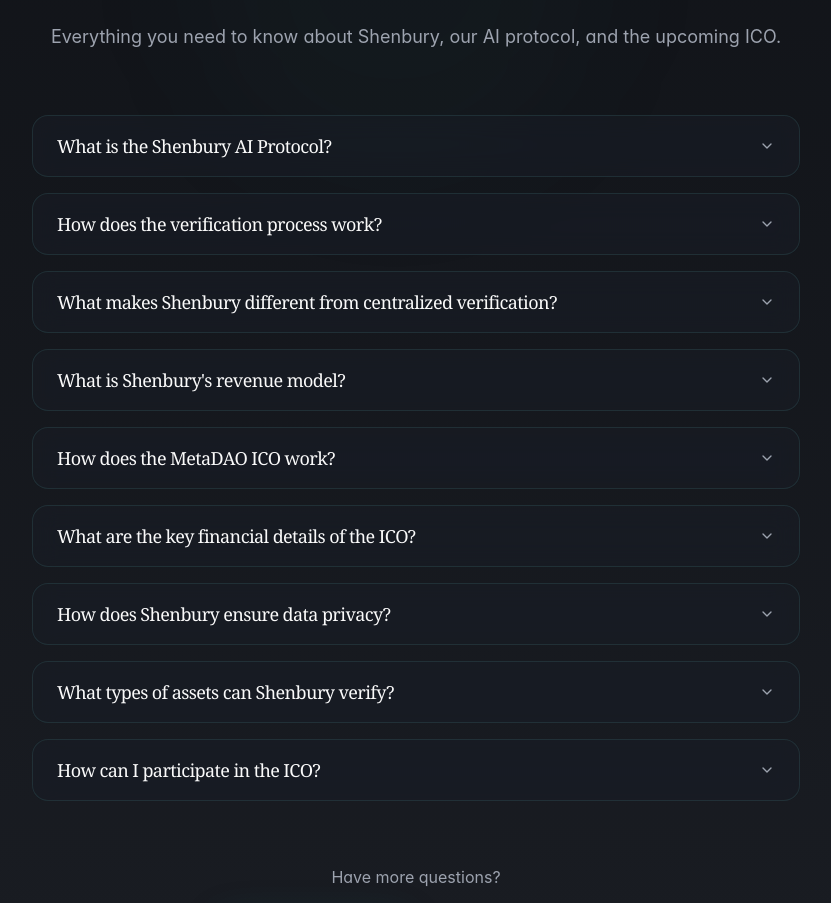
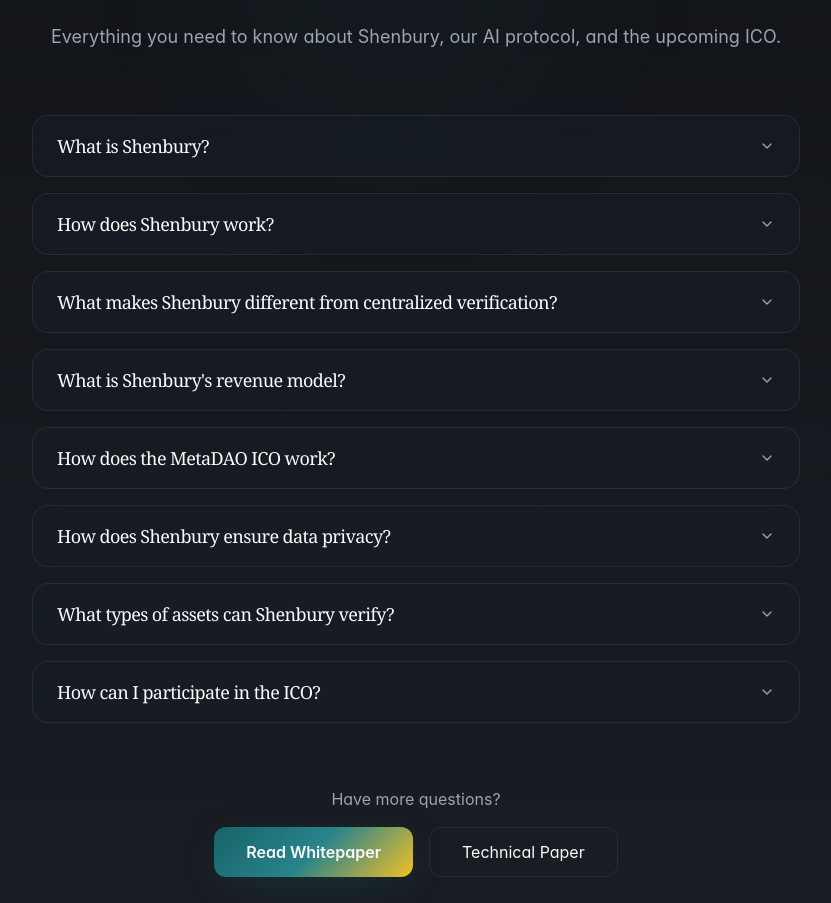
Before and after one commit to jnodes/shby, a React (Create React App) app in the folder frontend/: page / in a window 1280 px wide. Shown: the part 8823-9726 px from the top of the page, without its empty margins (224-1055 px from the left). Built offline with nearby package versions, Linux system fonts and the light colour scheme.

Commit message:
Merge redundant ICO FAQ questions into single comprehensive entry

```diff
--- a/frontend/src/components/FAQ.jsx
+++ b/frontend/src/components/FAQ.jsx
@@ -11,35 +11,31 @@ import { Badge } from './ui/badge';
 export const FAQ = () => {
   const faqs = [
     {
-      question: 'What is the Shenbury AI Protocol?',
+      question: 'What is Shenbury?',
       answer:
-        'The Shenbury AI-Powered Authentication Protocol is a decentralized, multi-agent AI system for cryptographic-grade verification of museum-grade fine art and collectibles. It uses local-first AI agents, vector databases, and blockchain attestation to solve the oracle problem in RWA tokenization.',
+        'Shenbury is building the privacy-first AI oracle for fine art and real-world asset (RWA) tokenization. Our autonomous AI swarm provides cryptographic-grade verification for museum-grade assets, turning illiquid cultural treasures into liquid, on-chain RWAs.'
     },
     {
-      question: 'How does the verification process work?',
+      question: 'How does Shenbury work?',
       answer:
         'Our autonomous AI swarm analyzes assets through four steps: (1) Data ingestion of scans and documentation, (2) Multi-agent analysis using specialized roles, (3) Consensus building with ReasoningBank, and (4) Blockchain attestation on Ethereum for immutable authentication records.'
     },
     {
       question: 'What makes Shenbury different from centralized verification?',
       answer:
-        'Unlike traditional methods that rely on human experts (subject to bias), Shenbury uses autonomous AI agents that operate locally without cloud dependencies. This ensures complete data privacy, eliminates single points of failure, and provides unbiased, data-driven verification.',
+        'Unlike traditional methods that rely on human experts (subject to bias), Shenbury uses autonomous AI agents that operate locally without cloud dependencies. This ensures complete data privacy, eliminates single points of failure, and provides unbiased, data-driven verification.'
     },
     {
       question: "What is Shenbury's revenue model?",
       answer:
-        "The Shenbury treasury earns revenue when artworks are sold in private sales or auctions. This simple, transaction-based model funds the DAO, supports protocol development, and grows the ecosystem.",
+        "The Shenbury treasury earns revenue when artworks are sold in private sales or auctions. This simple, transaction-based model funds the DAO, supports protocol development, and grows the ecosystem."
     },
     {
       question: 'How does the MetaDAO ICO work?',
-      answer:
-        'Our ICO uses MetaDAO\'s fair launch model with a 4-day commitment window. Participants commit USDC for pro rata token allocation. Up to 50% of tokens unlock at performance milestones (2x-32x ICO price), with governed treasury and monthly development budgets. Remaining tokens are vested over an 18-month period.',
-    },
-    {
-      question: 'What are the key financial details of the ICO?',
       answer: [
-        'The minimum raise for our ICO is $300,000. Funds will support our $20,000 monthly team budget and ecosystem development as we pursue our $600-700M collection pipeline. ',
-        'Our token distribution follows a fair launch model with performance-based unlocks. The initial allocation covers the commitment window, with remaining tokens vested and released only when ICO price milestones are reached.',
+        'Our ICO uses MetaDAO\'s fair launch model with a 4-day commitment window. Participants commit USDC for pro rata token allocation. Up to 50% of tokens unlock at performance milestones (2x-32x ICO price), with governed treasury and monthly development budgets.',
+        'The minimum raise for our ICO is $300,000. Funds will support our $20,000 monthly team budget and ecosystem development as we pursue our $600-700M collection pipeline.',
+        'Our token distribution follows a fair launch model with performance-based unlocks. The initial allocation covers the commitment window, with remaining tokens vested over an 18-month period and released only when ICO price milestones are reached.',
         'Treasury funds are governed by the community and allocated for ecosystem development, partnerships, and technology advancement.'
       ]
     },
@@ -56,7 +52,7 @@ export const FAQ = () => {
     {
       question: 'How can I participate in the ICO?',
       answer:
-        'ICO launch date will be announced soon. Join our community channels and follow our updates to be notified when the commitment window opens. You\'ll be able to commit USDC during the 4-day window for pro rata token allocation.',
+        'ICO launch date will be announced soon. Join our community channels and follow our updates to be notified when the commitment window opens. You\'ll be able to commit USDC during the 4-day window for pro rata token allocation.'
     },
   ];
 
```
